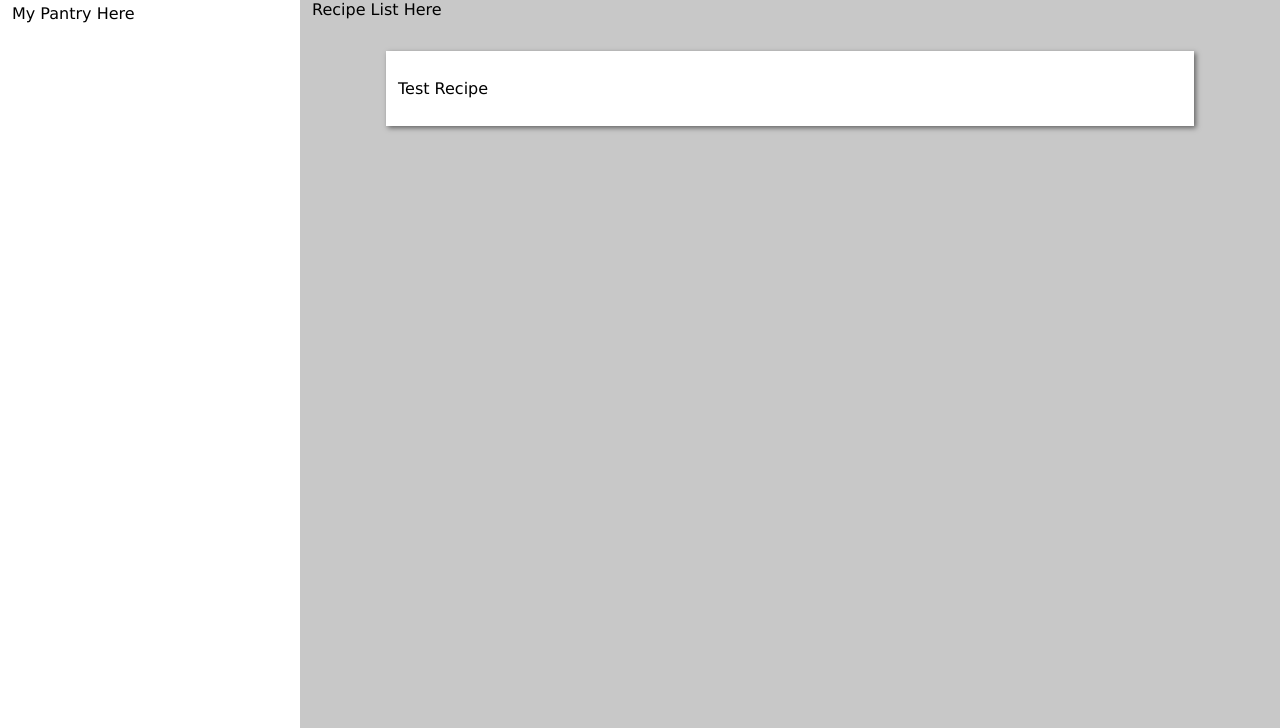
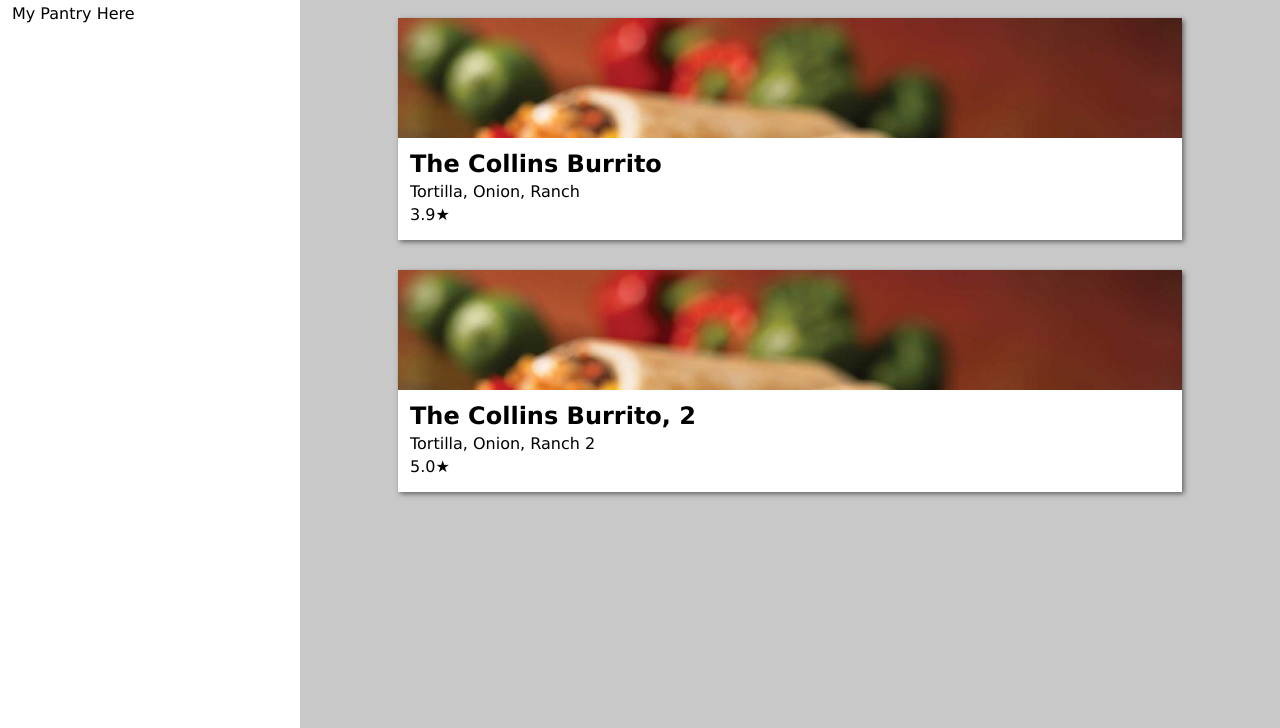
Before and after one commit to crazyrecipes/frontend_prototype_archive, a plain HTML site: page prototype/index.html in a window 1280 px wide. Shown: the part 72-800 px from the top of the page. Drawn offline with Linux system fonts and the light colour scheme.

Commit message:
add recipe previews

```diff
--- a/prototype/index.html
+++ b/prototype/index.html
@@ -28,9 +28,28 @@
     </div>
 
     <div class="app_main">
-        <div class="content">Recipe List Here</div>
-        <div class="recipe_preview">
-            <p>Test Recipe</p>
+
+        <div class="recipepreview_container">
+            <div class="recipepreview_photoframe">
+                <img class="recipepreview_photo" src="media/test.jpg">
+            </div>
+            <div class="content">
+                <h2>The Collins Burrito</h2>
+                <p>Tortilla, Onion, Ranch</p>
+                <p>3.9&#9733;</p>
+            </div>
         </div>
+
+        <div class="recipepreview_container">
+            <div class="recipepreview_photoframe">
+                <img class="recipepreview_photo" src="media/test.jpg">
+            </div>
+            <div class="content">
+                <h2>The Collins Burrito, 2</h2>
+                <p>Tortilla, Onion, Ranch 2</p>
+                <p>5.0&#9733;</p>
+            </div>
+        </div>
+
     </div>
 </html>
--- a/prototype/style.css
+++ b/prototype/style.css
@@ -5,6 +5,14 @@ body {
     color: black;
     padding: 0;
     margin: 0;
+}
+
+h1, h2, h3 {
+    margin: 0px 0px;
+}
+
+p {
+    margin: 4px 0px;
 }
 
 .app_navbar {
@@ -23,7 +31,7 @@ body {
     box-shadow: 0px 2px 5px rgba(0,0,0,0.5);
 }
 
-.navbar_content {
+.app_navbar_content {
     display: inline-block;
     padding: 12px;
     margin: 0;
@@ -51,9 +59,7 @@ body {
     min-width: 600px;
 }
 
-.content {
-    padding: 12px;
-}
+
 
 .navbar_item {
     display: inline-block;
@@ -62,17 +68,32 @@ body {
     border: 1px solid black;
 }
 
+
+.recipepreview_container {
+    width: 80%;
+    max-width: 800px;
+    padding: 0;
+    margin: 30px auto;
+    background: white;
+    box-shadow: 2px 2px 5px rgba(0,0,0,0.5);
+}
+
+.recipepreview_photoframe {
+    width: 100%;
+    height: 120px;
+    overflow: hidden;
+}
+
+.recipepreview_photo {
+    width: 100%;
+}
+
+.content {
+    padding: 12px;
+}
+
 .logo {
     padding: 0px;
     height: 60px;
     width: auto;
 }
-
-.recipe_preview {
-    width: 80%;
-    max-width: 800px;
-    padding: 12px;
-    margin: 20px auto;
-    background: white;
-    box-shadow: 2px 2px 5px rgba(0,0,0,0.5);
-}
```
Also changed, not shown: prototype/media/recipebuddy.png.
